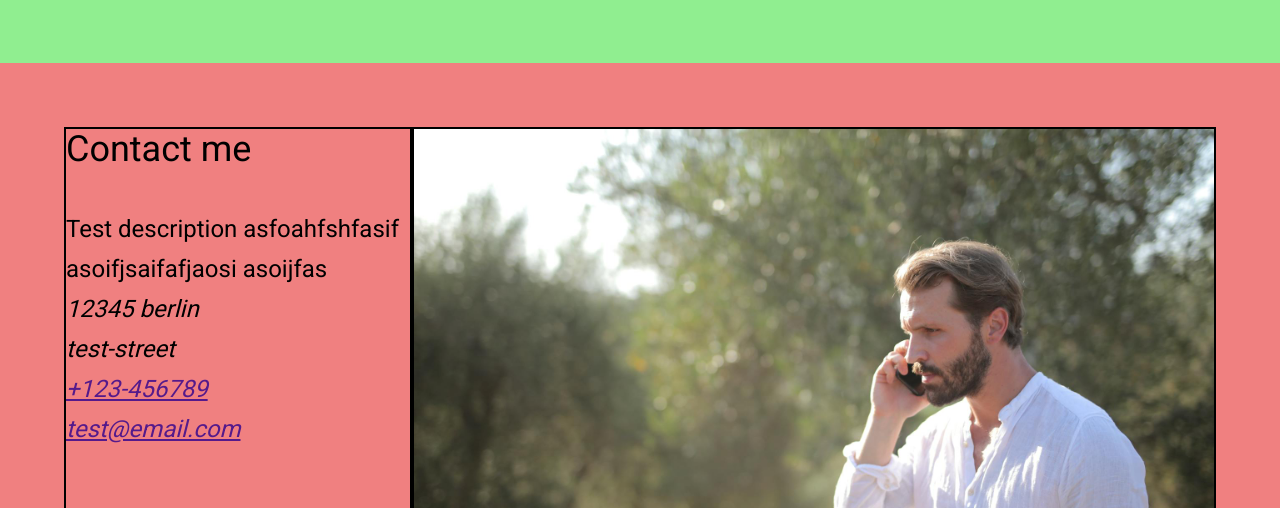
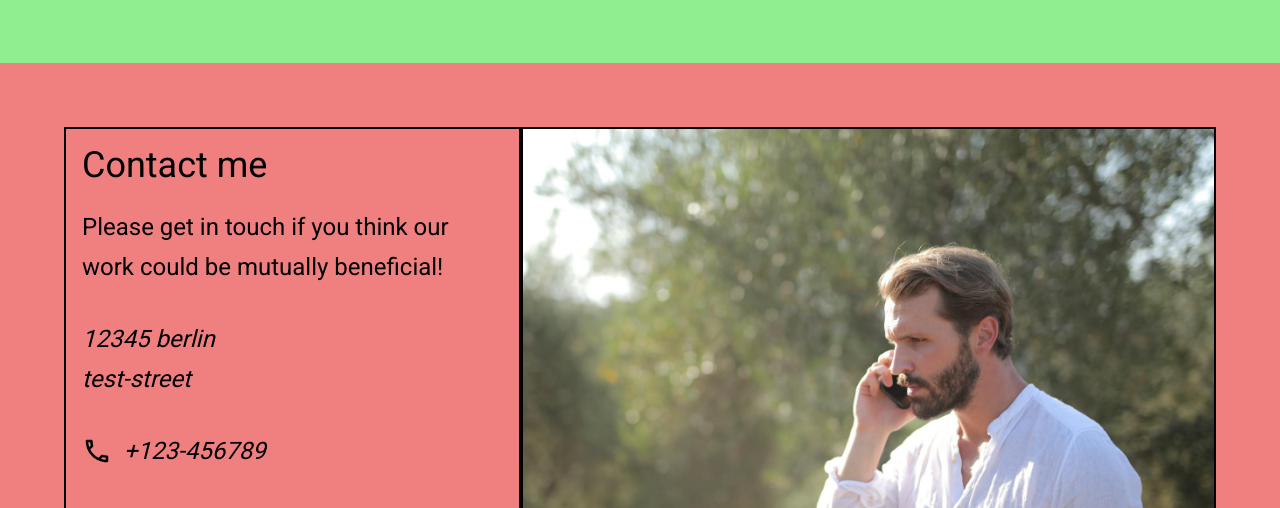
Before and after one commit to GGihan/homepage, a website built with webpack: page src/index.html in a window 1280 px wide. Shown: the part 1692-2200 px from the top of the page. Built offline with nearby package versions, Linux system fonts and the light colour scheme.

Commit message:
Edit contact me layout

```diff
--- a/src/index.html
+++ b/src/index.html
@@ -124,13 +124,16 @@
     <footer>
         <section class="contact-card container">
             <h2 class="contact-card title">Contact me</h2>
-            <p class="contact-card description">Test description asfoahfshfasif asoifjsaifafjaosi asoijfas</p>
+            <p class="contact-card description">
+                Please get in touch if you think our
+                work could be mutually beneficial!
+            </p>
 
             <address class="contact-card info" >
                 <p class="contact-card address">12345 berlin <br> test-street</p>
-                <a href="" class="contact-card link">+123-456789</a>
+                <a href="" class="contact-card link"><img src="./images/phone.svg" alt="phone icon" width="30px">+123-456789</a>
                 <br>
-                <a href="" class="contact-card link">test@email.com</a>
+                <a href="" class="contact-card link"><img src="./images/email.svg" alt="email icon" width="30px">test@email.com</a>
             </address>
 
             <div class="contact-card socials">
--- a/src/styles.css
+++ b/src/styles.css
@@ -14,6 +14,7 @@ body {
 
     font-size: 1.5rem;
     line-height: 2.5rem;
+    text-wrap: balance;
 }
 
 @font-face {
@@ -79,7 +80,6 @@ header {
 
 .header-card.description {
     flex: 3;
-    text-wrap: balance;
 }
 
 .header-card.socials {
@@ -89,10 +89,6 @@ header {
 
 main {
     background-color: lightgreen;
-}
-
-.main.title {
-
 }
 
 .main.container {
@@ -110,6 +106,8 @@ footer {
     display: flex;
     flex-direction: column;
     flex: 1;
+
+    padding: 16px;
 }
 
 .contact-card.title {
@@ -118,18 +116,45 @@ footer {
 
 .contact-card.description {
     flex: 1;
+    margin-bottom: 32px;
 }
 
 .contact-card.info {
     flex: 3;
 }
 
+.contact-card.address {
+    margin-bottom: 32px;
+}
+
+.contact-card.link {
+    display: flex;
+    align-items: center;
+    gap: 12px;
+
+    text-decoration: none;
+    color: inherit;
+}
+
 .contact-card.socials {
+    display: flex;
+    gap: 12px;
     flex: 2;
 }
 
 .contact-image.container {
+    display: flex;
+    justify-content: flex-end;
     flex: 1;
+
+    min-width: 60%;
+}
+
+.contact-image img {
+    height: 70vh;
+    max-width: 100%;
+    object-fit: cover;
+    object-position: right center;
 }
 
 .container {
```
